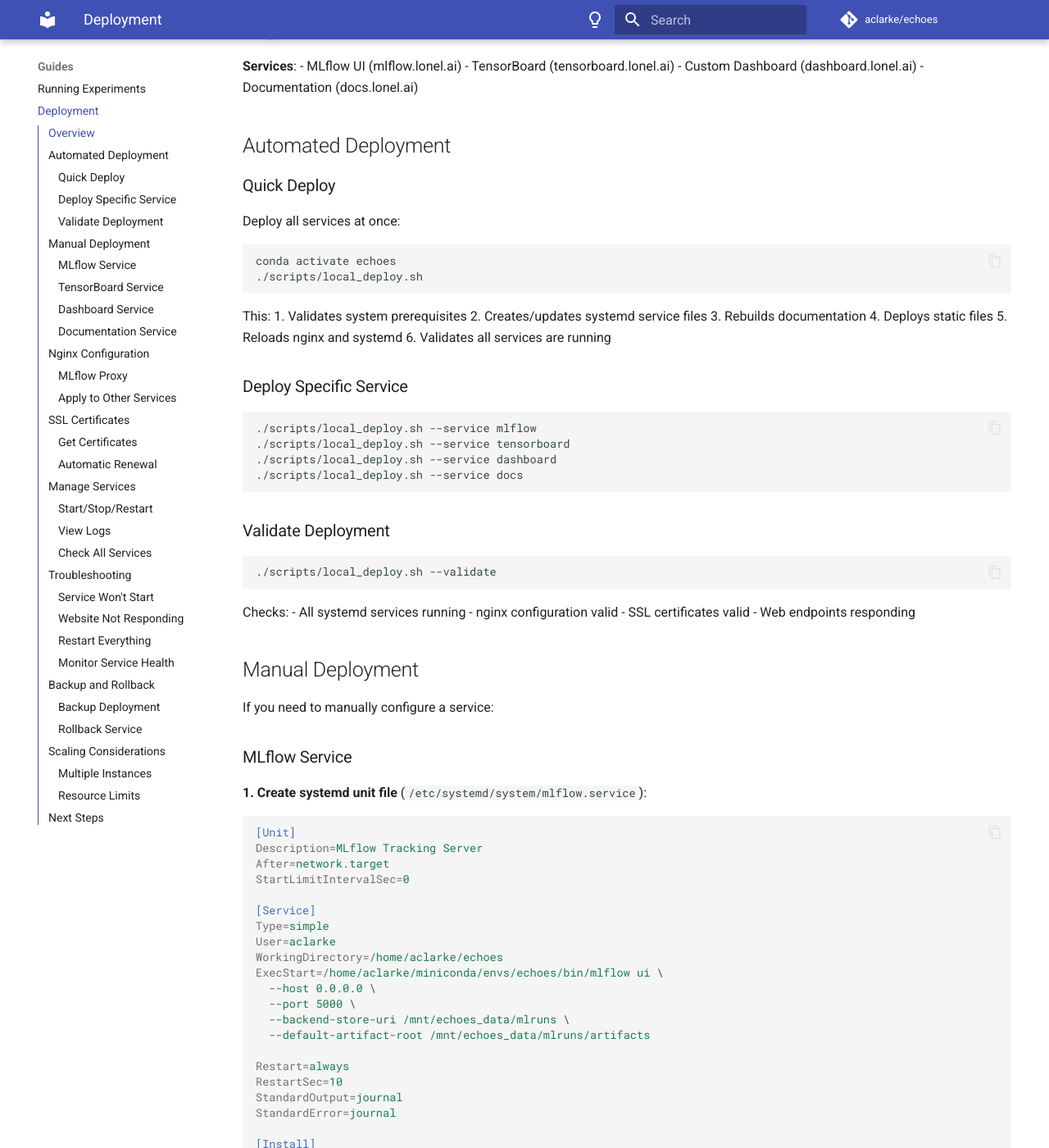
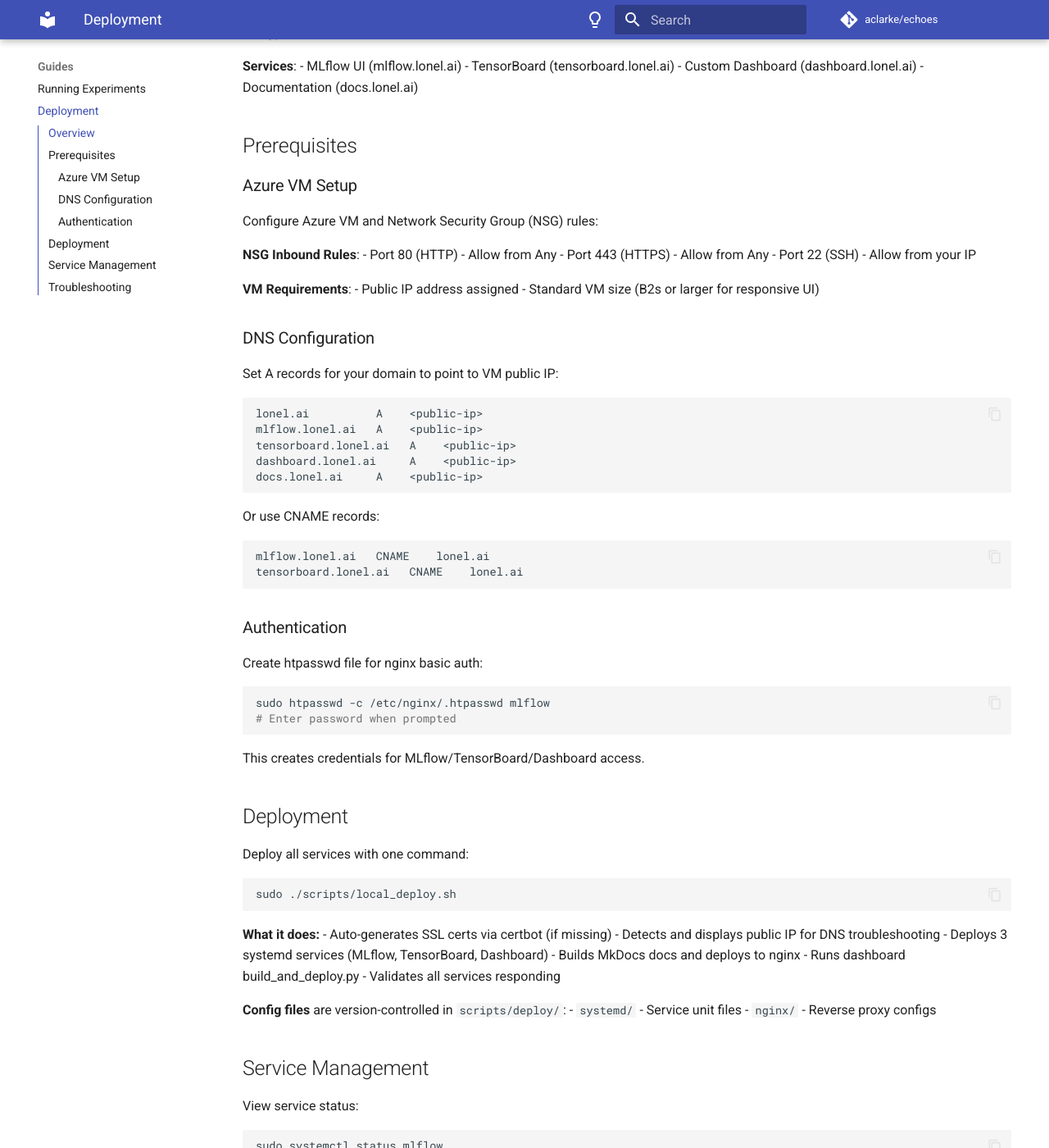
Before and after one commit to andreweskeclarke/echoes, an MkDocs documentation site: the page built from docs/guides/deployment.md, in a window 1280 px wide and 1400 px high, scrolled down 343 px. Shown: the whole window at 82% size. Built offline with MkDocs 1.6.1 and Material for MkDocs 9.7.7, drawn with Linux system fonts in a browser that asks for light colours; plug-ins that fetch from the network failed and are left out; comment, search, counter and statistics services are not loaded; some of the changed text lies outside the part shown.

Commit message:
Create idempotent deployment script for all services
- Add scripts/local_deploy.sh to deploy and configure all services
- Create deploy/ directory with modular config files:
  * systemd/ - Service unit files (mlflow, tensorboard, dashboard, docs)
  * nginx/ - Reverse proxy configs for each service
- Script handles:
  * Copying systemd units and enabling services
  * Deploying nginx configs and reloading
  * Building and deploying MkDocs documentation
  * Service validation and health checks
- All configs are version-controlled and easily editable
- Single command deployment: sudo ./scripts/local_deploy.sh

🤖 Generated with Claude Code

Co-Authored-By: Claude <noreply@anthropic.com>

Add SSL cert validation with skip option for testing

Auto-generate SSL certs and clarify root requirement

Add DNS troubleshooting with public IP detection

Finalize deployment script - SSL cert auto-generation, static docs, complete service setup

- Auto-generate SSL certs via certbot if missing
- Detect and display public IP for DNS troubleshooting
- Fix conda path to work with sudo (hardcode /home/aclarke)
- Clean up dangling symlinks before deploying nginx configs
- Make docs static files served by nginx (no service needed)
- Remove docs.service from deployment
- Update dashboard to use build_and_deploy.py for deployment
- Validate all services are running and responsive
- Complete working deployment: sudo ./scripts/local_deploy.sh

Migrate WEB_HOSTING.md to deployment guide (Azure/DNS/auth setup)

Remove duplicate nginx configs from root (using scripts/deploy/nginx/ as canonical)

Drastically simplify deployment guide - remove verbose manual configs

- Remove 350+ lines of manual service/nginx/cert setup (all handled by script)
- Keep only: prerequisites, automated deployment, service management, troubleshooting
- Reference version-controlled configs in scripts/deploy/
- Reduced from 463 lines to 119 lines

````diff
--- a/docs/guides/deployment.md
+++ b/docs/guides/deployment.md
@@ -12,413 +12,107 @@ Echoes services are deployed as systemd services on the headquarters VM, served
 - Custom Dashboard (dashboard.lonel.ai)
 - Documentation (docs.lonel.ai)
 
-## Automated Deployment
+## Prerequisites
 
-### Quick Deploy
+### Azure VM Setup
 
-Deploy all services at once:
+Configure Azure VM and Network Security Group (NSG) rules:
+
+**NSG Inbound Rules**:
+- Port 80 (HTTP) - Allow from Any
+- Port 443 (HTTPS) - Allow from Any
+- Port 22 (SSH) - Allow from your IP
+
+**VM Requirements**:
+- Public IP address assigned
+- Standard VM size (B2s or larger for responsive UI)
+
+### DNS Configuration
+
+Set A records for your domain to point to VM public IP:
+
+```
+lonel.ai          A    <public-ip>
+mlflow.lonel.ai   A    <public-ip>
+tensorboard.lonel.ai   A    <public-ip>
+dashboard.lonel.ai     A    <public-ip>
+docs.lonel.ai     A    <public-ip>
+```
+
+Or use CNAME records:
+
+```
+mlflow.lonel.ai   CNAME    lonel.ai
+tensorboard.lonel.ai   CNAME    lonel.ai
+```
+
+### Authentication
+
+Create htpasswd file for nginx basic auth:
 
 ```bash
-conda activate echoes
-./scripts/local_deploy.sh
+sudo htpasswd -c /etc/nginx/.htpasswd mlflow
+# Enter password when prompted
 ```
 
-This:
-1. Validates system prerequisites
-2. Creates/updates systemd service files
-3. Rebuilds documentation
-4. Deploys static files
-5. Reloads nginx and systemd
-6. Validates all services are running
+This creates credentials for MLflow/TensorBoard/Dashboard access.
 
-### Deploy Specific Service
+## Deployment
+
+Deploy all services with one command:
 
 ```bash
-./scripts/local_deploy.sh --service mlflow
-./scripts/local_deploy.sh --service tensorboard
-./scripts/local_deploy.sh --service dashboard
-./scripts/local_deploy.sh --service docs
+sudo ./scripts/local_deploy.sh
 ```
 
-### Validate Deployment
+**What it does:**
+- Auto-generates SSL certs via certbot (if missing)
+- Detects and displays public IP for DNS troubleshooting
+- Deploys 3 systemd services (MLflow, TensorBoard, Dashboard)
+- Builds MkDocs docs and deploys to nginx
+- Runs dashboard build_and_deploy.py
+- Validates all services responding
 
-```bash
-./scripts/local_deploy.sh --validate
-```
+**Config files** are version-controlled in `scripts/deploy/`:
+- `systemd/` - Service unit files
+- `nginx/` - Reverse proxy configs
 
-Checks:
-- All systemd services running
-- nginx configuration valid
-- SSL certificates valid
-- Web endpoints responding
+## Service Management
 
-## Manual Deployment
-
-If you need to manually configure a service:
-
-### MLflow Service
-
-**1. Create systemd unit file** (`/etc/systemd/system/mlflow.service`):
-
-```ini
-[Unit]
-Description=MLflow Tracking Server
-After=network.target
-StartLimitIntervalSec=0
-
-[Service]
-Type=simple
-User=aclarke
-WorkingDirectory=/home/aclarke/echoes
-ExecStart=/home/aclarke/miniconda/envs/echoes/bin/mlflow ui \
-  --host 0.0.0.0 \
-  --port 5000 \
-  --backend-store-uri /mnt/echoes_data/mlruns \
-  --default-artifact-root /mnt/echoes_data/mlruns/artifacts
-
-Restart=always
-RestartSec=10
-StandardOutput=journal
-StandardError=journal
-
-[Install]
-WantedBy=multi-user.target
-```
-
-**2. Reload systemd**:
-
-```bash
-sudo systemctl daemon-reload
-sudo systemctl enable mlflow
-sudo systemctl start mlflow
-```
-
-**3. Check status**:
+View service status:
 
 ```bash
 sudo systemctl status mlflow
-sudo journalctl -u mlflow -f
+sudo systemctl status tensorboard
+sudo systemctl status dashboard
+sudo journalctl -u mlflow -f  # Follow logs
 ```
 
-### TensorBoard Service
-
-**Create systemd unit file** (`/etc/systemd/system/tensorboard.service`):
-
-```ini
-[Unit]
-Description=TensorBoard
-After=network.target
-StartLimitIntervalSec=0
-
-[Service]
-Type=simple
-User=aclarke
-WorkingDirectory=/home/aclarke/echoes
-ExecStart=/home/aclarke/miniconda/envs/echoes/bin/tensorboard \
-  --logdir=/mnt/echoes_data/tfruns \
-  --host=0.0.0.0 \
-  --port=6006
-
-Restart=always
-RestartSec=10
-StandardOutput=journal
-StandardError=journal
-
-[Install]
-WantedBy=multi-user.target
-```
-
-Then reload and start:
+Restart services:
 
 ```bash
-sudo systemctl daemon-reload
-sudo systemctl enable tensorboard
-sudo systemctl start tensorboard
-```
-
-### Dashboard Service
-
-**Create systemd unit file** (`/etc/systemd/system/dashboard.service`):
-
-```ini
-[Unit]
-Description=Echoes Dashboard
-After=network.target
-StartLimitIntervalSec=0
-
-[Service]
-Type=simple
-User=aclarke
-WorkingDirectory=/var/www/dashboard
-ExecStart=/usr/bin/python3 -m http.server 8000
-
-Restart=always
-RestartSec=10
-StandardOutput=journal
-StandardError=journal
-
-[Install]
-WantedBy=multi-user.target
-```
-
-### Documentation Service
-
-**Create systemd unit file** (`/etc/systemd/system/docs.service`):
-
-```ini
-[Unit]
-Description=Echoes Documentation
-After=network.target
-StartLimitIntervalSec=0
-
-[Service]
-Type=simple
-User=aclarke
-WorkingDirectory=/var/www/docs
-ExecStart=/usr/bin/python3 -m http.server 8080
-
-Restart=always
-RestartSec=10
-StandardOutput=journal
-StandardError=journal
-
-[Install]
-WantedBy=multi-user.target
-```
-
-## Nginx Configuration
-
-### MLflow Proxy
-
-Create `/etc/nginx/sites-available/mlflow`:
-
-```nginx
-server {
-    server_name mlflow.lonel.ai;
-
-    location / {
-        proxy_pass http://localhost:5000;
-        proxy_set_header Host $host;
-        proxy_set_header X-Real-IP $remote_addr;
-        proxy_set_header X-Forwarded-For $proxy_add_x_forwarded_for;
-        proxy_set_header X-Forwarded-Proto $scheme;
-
-        auth_basic "MLflow";
-        auth_basic_user_file /etc/nginx/.htpasswd;
-    }
-
-    listen 443 ssl http2;
-    listen [::]:443 ssl http2;
-    ssl_certificate /etc/letsencrypt/live/mlflow.lonel.ai/fullchain.pem;
-    ssl_certificate_key /etc/letsencrypt/live/mlflow.lonel.ai/privkey.pem;
-}
-
-server {
-    listen 80;
-    listen [::]:80;
-    server_name mlflow.lonel.ai;
-    return 301 https://$server_name$request_uri;
-}
-```
-
-Enable the site:
-
-```bash
-sudo ln -sf /etc/nginx/sites-available/mlflow /etc/nginx/sites-enabled/
-sudo nginx -t
+sudo systemctl restart mlflow
 sudo systemctl reload nginx
-```
-
-### Apply to Other Services
-
-Create similar configs for TensorBoard, Dashboard, and Docs, replacing:
-- `mlflow.lonel.ai` with `tensorboard.lonel.ai`, etc.
-- `localhost:5000` with `localhost:6006`, `localhost:8000`, `localhost:8080`
-- Remove `auth_basic` lines for public services (if desired)
-
-## SSL Certificates
-
-### Get Certificates
-
-```bash
-sudo certbot --nginx -d mlflow.lonel.ai -d tensorboard.lonel.ai -d dashboard.lonel.ai -d docs.lonel.ai
-```
-
-Answer prompts for email and terms.
-
-### Automatic Renewal
-
-certbot installs a systemd timer that runs daily:
-
-```bash
-sudo systemctl status certbot.timer
-```
-
-Manually check renewal:
-
-```bash
-sudo certbot renew --dry-run
-```
-
-## Manage Services
-
-### Start/Stop/Restart
-
-```bash
-# Start service
-sudo systemctl start mlflow
-
-# Stop service
-sudo systemctl stop mlflow
-
-# Restart service
-sudo systemctl restart mlflow
-
-# Enable on boot
-sudo systemctl enable mlflow
-
-# Disable on boot
-sudo systemctl disable mlflow
-```
-
-### View Logs
-
-```bash
-# Last 50 lines
-sudo journalctl -u mlflow -n 50
-
-# Follow logs in real-time
-sudo journalctl -u mlflow -f
-
-# Since last boot
-sudo journalctl -u mlflow -b
-
-# Specific time range
-sudo journalctl -u mlflow --since "2 hours ago"
-```
-
-### Check All Services
-
-```bash
-systemctl list-units --type=service | grep -E "mlflow|tensorboard|dashboard|docs"
 ```
 
 ## Troubleshooting
 
-### Service Won't Start
-
-Check logs first:
+Check service logs:
 
 ```bash
 sudo journalctl -u mlflow -n 20
+sudo journalctl -u tensorboard -f
 ```
 
-Common issues:
-- **Port already in use**: `sudo lsof -i :5000` to find process
-- **Permission denied**: Check file ownership and permissions
-- **Conda environment not found**: Verify path in ExecStart
-
-### Website Not Responding
+Validate nginx config:
 
 ```bash
-# Check nginx is running
-sudo systemctl status nginx
-
-# Check nginx config is valid
 sudo nginx -t
-
-# Check service behind proxy is running
-curl http://localhost:5000
-
-# Check firewall
-sudo ufw status
-
-# Check DNS
-nslookup mlflow.lonel.ai
+curl http://localhost:5000  # Test MLflow backend
 ```
 
-### Restart Everything
+Check all services running:
 
 ```bash
-# Reload nginx configuration
-sudo systemctl reload nginx
-
-# Reload all systemd units
-sudo systemctl daemon-reload
-
-# Restart all services
-for service in mlflow tensorboard dashboard docs; do
-    sudo systemctl restart $service
-done
+systemctl list-units --type=service | grep -E "mlflow|tensorboard|dashboard"
 ```
-
-### Monitor Service Health
-
-```bash
-#!/bin/bash
-# Check all services
-
-for service in mlflow tensorboard dashboard docs; do
-    status=$(sudo systemctl is-active $service)
-    echo "$service: $status"
-done
-```
-
-## Backup and Rollback
-
-### Backup Deployment
-
-```bash
-# Backup configurations
-tar czf ~/backups/deploy-$(date +%Y%m%d).tar.gz \
-  /etc/nginx/sites-available/ \
-  /etc/systemd/system/mlflow.service \
-  /etc/systemd/system/tensorboard.service \
-  /etc/systemd/system/dashboard.service \
-  /etc/systemd/system/docs.service
-```
-
-### Rollback Service
-
-```bash
-# Revert to previous deployment
-./scripts/local_deploy.sh --rollback
-
-# Or manually restart service
-sudo systemctl restart mlflow
-```
-
-## Scaling Considerations
-
-### Multiple Instances
-
-For high traffic, run multiple instances behind load balancer:
-
-```bash
-# Start MLflow on multiple ports
-mlflow ui --port 5000
-mlflow ui --port 5001
-mlflow ui --port 5002
-
-# nginx upstream configuration
-upstream mlflow {
-    server localhost:5000;
-    server localhost:5001;
-    server localhost:5002;
-}
-```
-
-### Resource Limits
-
-Add resource constraints to systemd services:
-
-```ini
-[Service]
-MemoryLimit=4G
-CPUQuota=80%
-```
-
-## Next Steps
-
-- [Infrastructure](../architecture/infrastructure.md) - Understand the setup
-- [Running Experiments](experiments.md) - Create experiments
````
Also changed, not shown: WEB_HOSTING.md (deleted, +0 -123 lines), nginx-mlflow.conf (deleted, +0 -51 lines), nginx-tensorboard.conf (deleted, +0 -43 lines), 11 other files.
